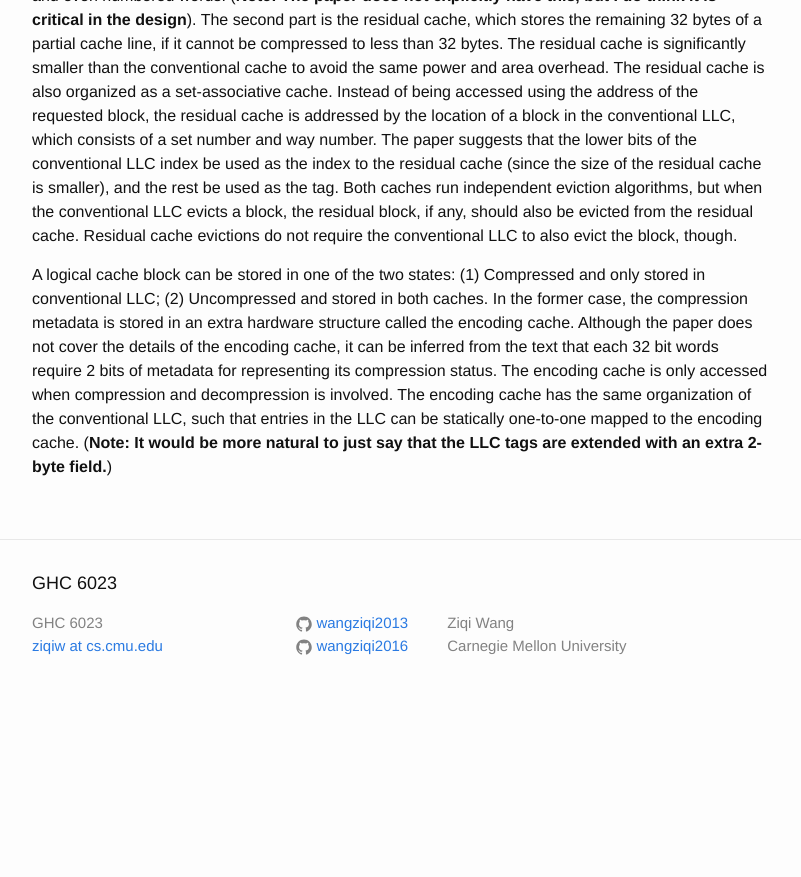
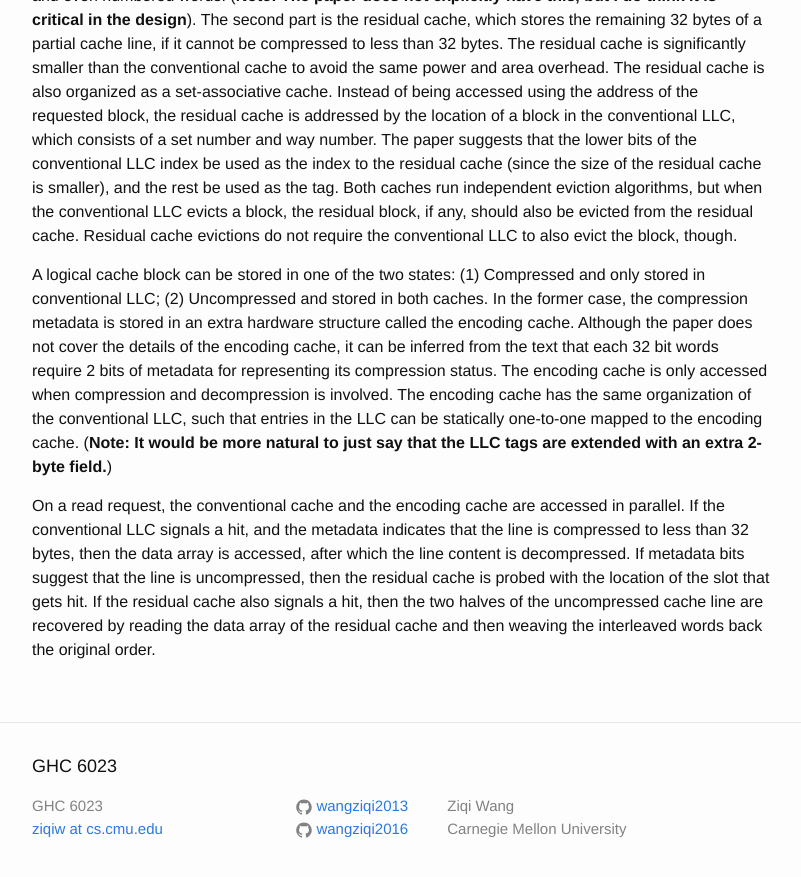
Before and after one commit to wangziqi2013/wangziqi2013.github.io, a Jekyll site: the page built from _posts/2020-07-01-residual-cache.markdown, in a window 1280 px wide and 900 px high, scrolled down 1693 px. Shown: the top 877 px of the window, without its empty margins (238-1039 px from the left). Built offline with Jekyll 4.4.1, drawn with Linux system fonts in a browser that asks for light colours; before the commit the page ends 2410 px from its top, so only the background shows below that.

Commit message:
Adding read

```diff
--- a/_posts/2020-07-01-residual-cache.markdown
+++ b/_posts/2020-07-01-residual-cache.markdown
@@ -78,3 +78,10 @@ metadata for representing its compression status. The encoding cache is only acc
 is involved. The encoding cache has the same organization of the conventional LLC, such that entries in the LLC can be
 statically one-to-one mapped to the encoding cache. (**Note: It would be more natural to just say that the LLC tags
 are extended with an extra 2-byte field.**)
+
+On a read request, the conventional cache and the encoding cache are accessed in parallel. If the conventional LLC
+signals a hit, and the metadata indicates that the line is compressed to less than 32 bytes, then the data array is
+accessed, after which the line content is decompressed. If metadata bits suggest that the line is uncompressed, then
+the residual cache is probed with the location of the slot that gets hit. If the residual cache also signals a hit,
+then the two halves of the uncompressed cache line are recovered by reading the data array of the residual cache
+and then weaving the interleaved words back the original order.
```
